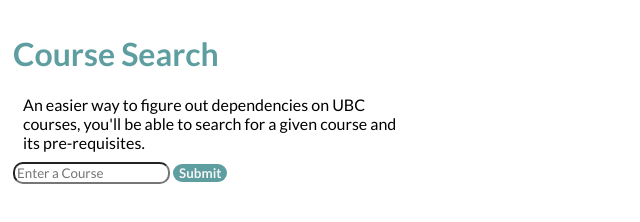
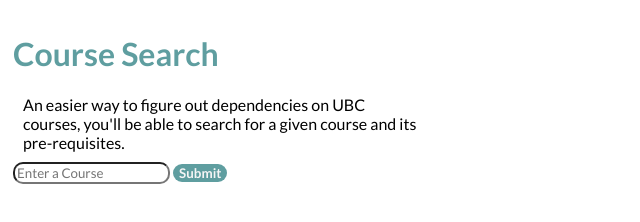
Before and after one commit to ValentinaToroCh/ubc-course-dependency-navigator, a plain HTML site: page src/app/index.html in a window 1280 px wide. Shown: the full height of the page, 0-640 px from the left. Drawn offline with Linux system fonts and the light colour scheme; a web font is replaced by a local one.

Commit message:
pre-reqs and depn column width fixed, re-structured of the page elements
index:
- put the course search heading and paragraph, along with the form input and submit button inside searched-column
- created "column" class for pre-reqs and depn
- all columns have IDs, some have been used throughout the js file
style:
- column div was added to create the flex layout, overflow is set to auto so that only the scroll bar on the y axis is shown.
- searched-column: has a fixed width within flex.
- column: flex is set on auto so that the columns can adjust to different widths depending if pre-reqs and/or depns are displayed together
- summary: set to have a pointer cursor
course-api:
- addGetButton: event listener now includes setting the width of the column from the clicked.
- addGetInfoButton: event listener re-sets the pre and depn columns to width auto so that widths can then be chaned.

```diff
--- a/src/app/index.html
+++ b/src/app/index.html
@@ -8,7 +8,11 @@
     </head>
     <body>
         <!-- <div class="row"> -->
-        <div class="column">
+        <!-- <div class="searched-column" id="search-column"> -->
+        <div class="columns">
+            <div class="searched-column" id="search-column">
+            <!-- <div class="column" id="search-column"> -->
+
                 <h1>Course Search</h1>
                 <p>
                     An easier way to figure out dependencies on UBC courses, you'll be
@@ -25,24 +29,21 @@
                 <!-- <button type="button" onclick="getAllCourses()"> Get All Course Codes </button>  -->
 
                 <!-- searched course -->
-        <!-- <ul id="courseSearched"></ul> -->
                 <div id="courseSearched" class="courseSearchedStyle"></div>
             </div>
-
-        <div class="column">
+            <!-- <div class="columns"> -->
+            <div class="column"  id="pre-column">
                 <!-- searched course pre-reqs -->
                 <h2 id="preReqTitle"></h2>
-            <!-- <ul id="preReqsCourseSearched"></ul> -->
                 <div id="preReqsCourseSearched" class="courseSearchedStyle"></div>
             </div>
 
-        <div class="column">
+            <div class="column"  id="depn-column">
                 <!-- searched course depn -->
                 <h2 id="depnTitle"></h2>
-            <!-- <ul id="depnCourseSearched"></ul> -->
                 <div id="depnCourseSearched" class="courseSearchedStyle"></div>
             </div>
-    <!-- </div> -->
+        </div>
 
         <script type="text/javascript" src="../scripts/course-api.js"></script>
 
--- a/src/app/style.css
+++ b/src/app/style.css
@@ -36,11 +36,32 @@ p{
     }
 } */
 
+.columns{
+    display: flex;
+    overflow: auto;
+    /* flex: auto; */
+    /* flex-direction: row; */
+}
+
+.searched-column{
+    padding: 5px;
+    column-gap: 5px;
+    width: 33.33%;
+    overflow-wrap: break-word;
+    flex: 0 0 33.33%;
+}
+
 .column{
     padding: 5px;
-    float: left;
-    width: 32%;
     column-gap: 5px;
+    flex: auto;
+    overflow: hidden;
+    /* width: auto; */
+    /* width: 33.33%; */
+    /* min-width: 33.33%; */
+    /* max-width: 66.67%; */
+    /* flex-basis: 1;
+    flex-grow: 100%; */
 }
 
 .row {
@@ -51,12 +72,14 @@ p{
 
 .column > div {
     border-radius: 10px;
-    flex: 200px;
+    /* flex: 200px; */
     overflow-wrap: break-word;
+    /* padding: 5px;
+    column-gap: 5px; */
 }
 
 summary {
-    flex: 200px;
+    /* flex: 200px; */
     margin: 10px;
     cursor: pointer;
     background-color:#E6E6E6;
```
Lines whose indentation alone changed are shown as unchanged.
